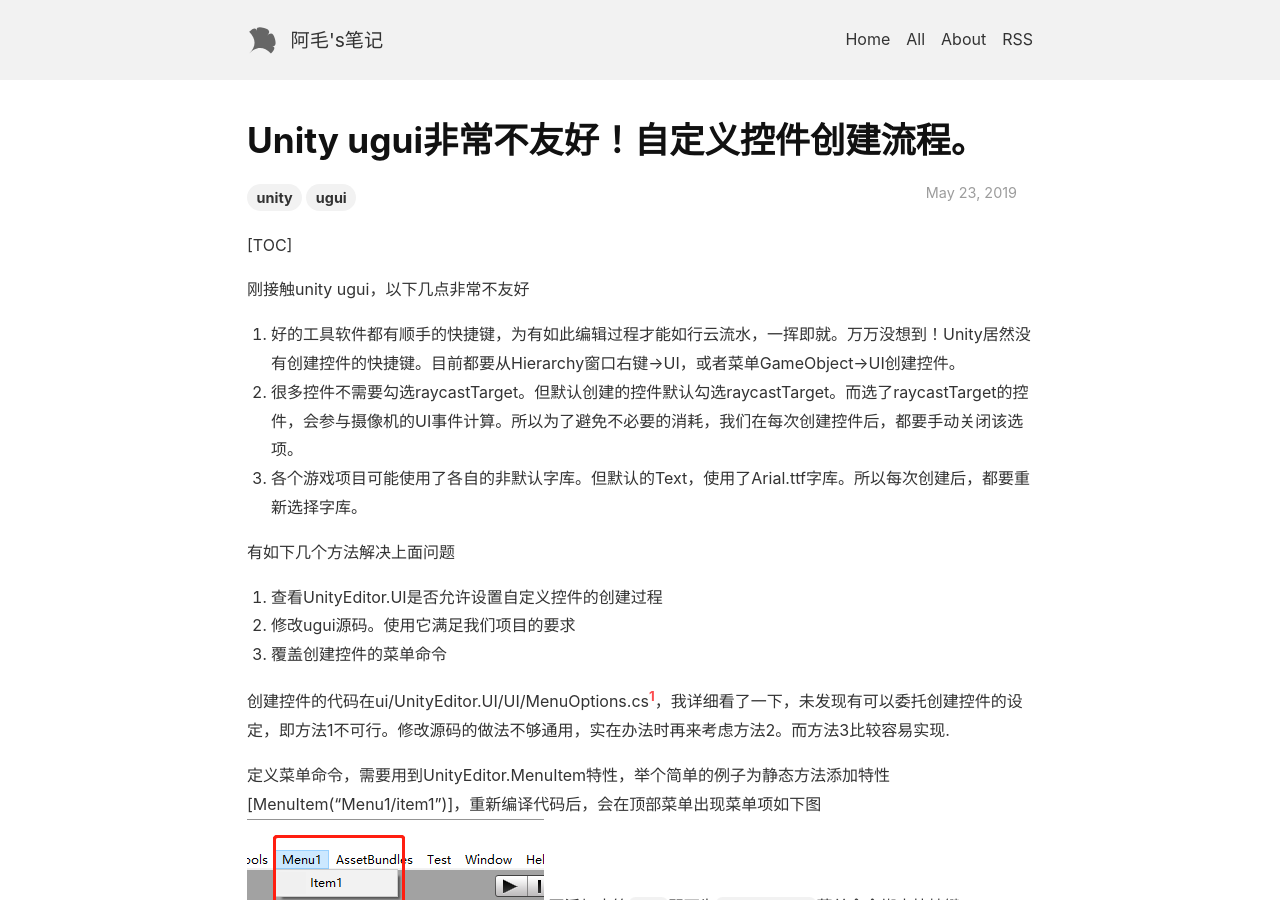
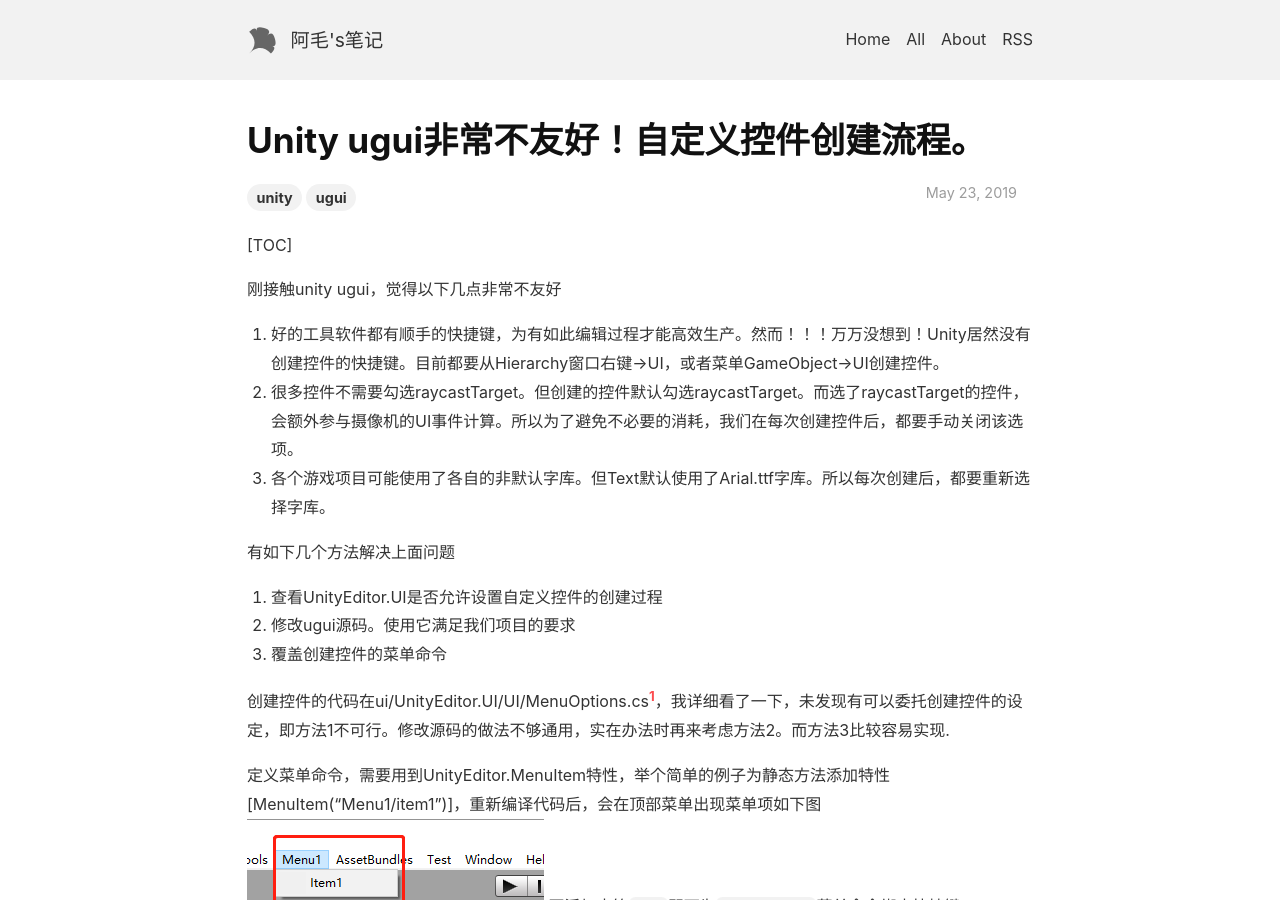
Before and after one commit to lizijie/lizijie.github.io, a Jekyll site: the page built from _posts/2019-05-23-ugui非常不友好！自定义控件创建流程.md, in a window 1280 px wide and 900 px high. Built offline with Jekyll 4.4.1, drawn with Linux system fonts in a browser that asks for light colours; nearby versions of some CDN libraries; comment, search, counter and statistics services are not loaded.

Commit message:
Update 2019-05-23-ugui非常不友好！自定义控件创建流程.md

```diff
--- a/_posts/2019-05-23-ugui非常不友好！自定义控件创建流程.md
+++ b/_posts/2019-05-23-ugui非常不友好！自定义控件创建流程.md
@@ -7,10 +7,10 @@ tags: unity ugui
 
 [TOC]
 
-刚接触unity ugui，以下几点非常不友好
-1. 好的工具软件都有顺手的快捷键，为有如此编辑过程才能如行云流水，一挥即就。万万没想到！Unity居然没有创建控件的快捷键。目前都要从Hierarchy窗口右键->UI，或者菜单GameObject->UI创建控件。
-2. 很多控件不需要勾选raycastTarget。但默认创建的控件默认勾选raycastTarget。而选了raycastTarget的控件，会参与摄像机的UI事件计算。所以为了避免不必要的消耗，我们在每次创建控件后，都要手动关闭该选项。
-3. 各个游戏项目可能使用了各自的非默认字库。但默认的Text，使用了Arial.ttf字库。所以每次创建后，都要重新选择字库。
+刚接触unity ugui，觉得以下几点非常不友好
+1. 好的工具软件都有顺手的快捷键，为有如此编辑过程才能高效生产。然而！！！万万没想到！Unity居然没有创建控件的快捷键。目前都要从Hierarchy窗口右键->UI，或者菜单GameObject->UI创建控件。
+2. 很多控件不需要勾选raycastTarget。但创建的控件默认勾选raycastTarget。而选了raycastTarget的控件，会额外参与摄像机的UI事件计算。所以为了避免不必要的消耗，我们在每次创建控件后，都要手动关闭该选项。
+3. 各个游戏项目可能使用了各自的非默认字库。但Text默认使用了Arial.ttf字库。所以每次创建后，都要重新选择字库。
 
 有如下几个方法解决上面问题
 1. 查看UnityEditor.UI是否允许设置自定义控件的创建过程
```
